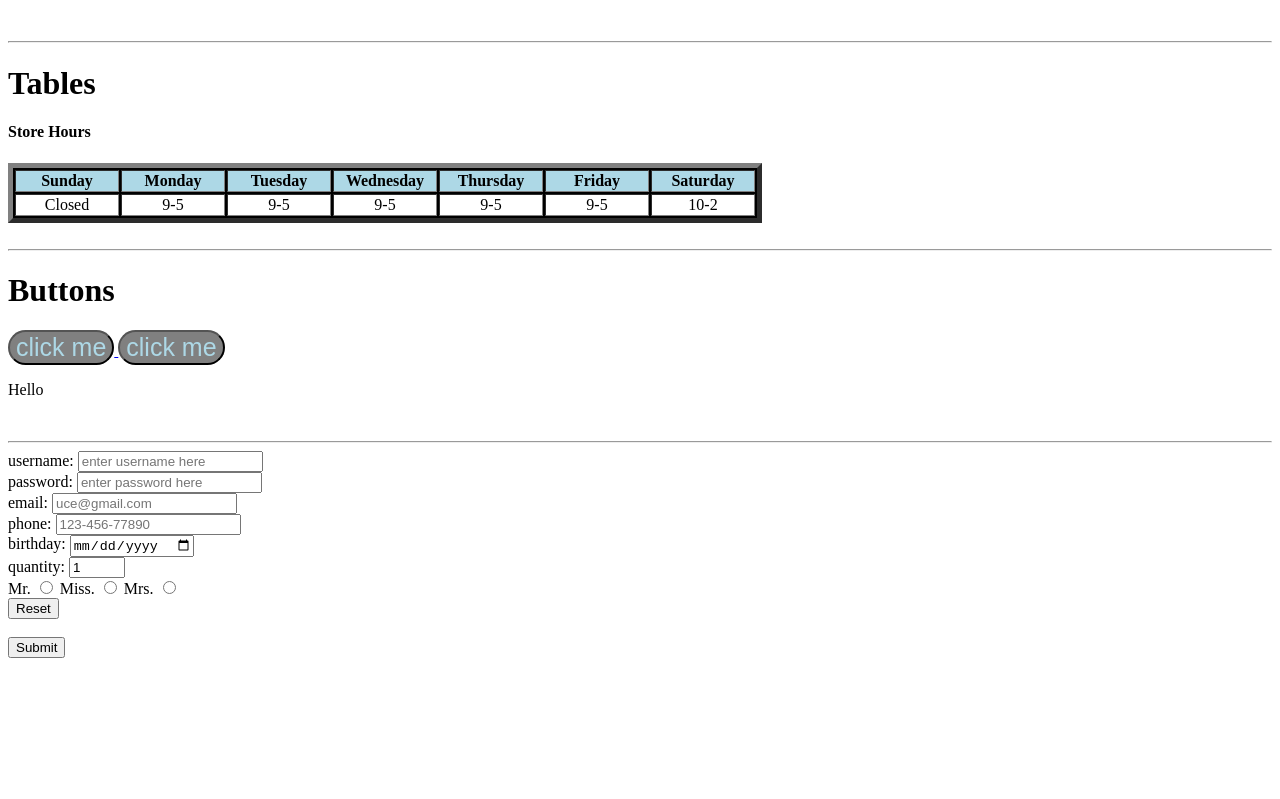
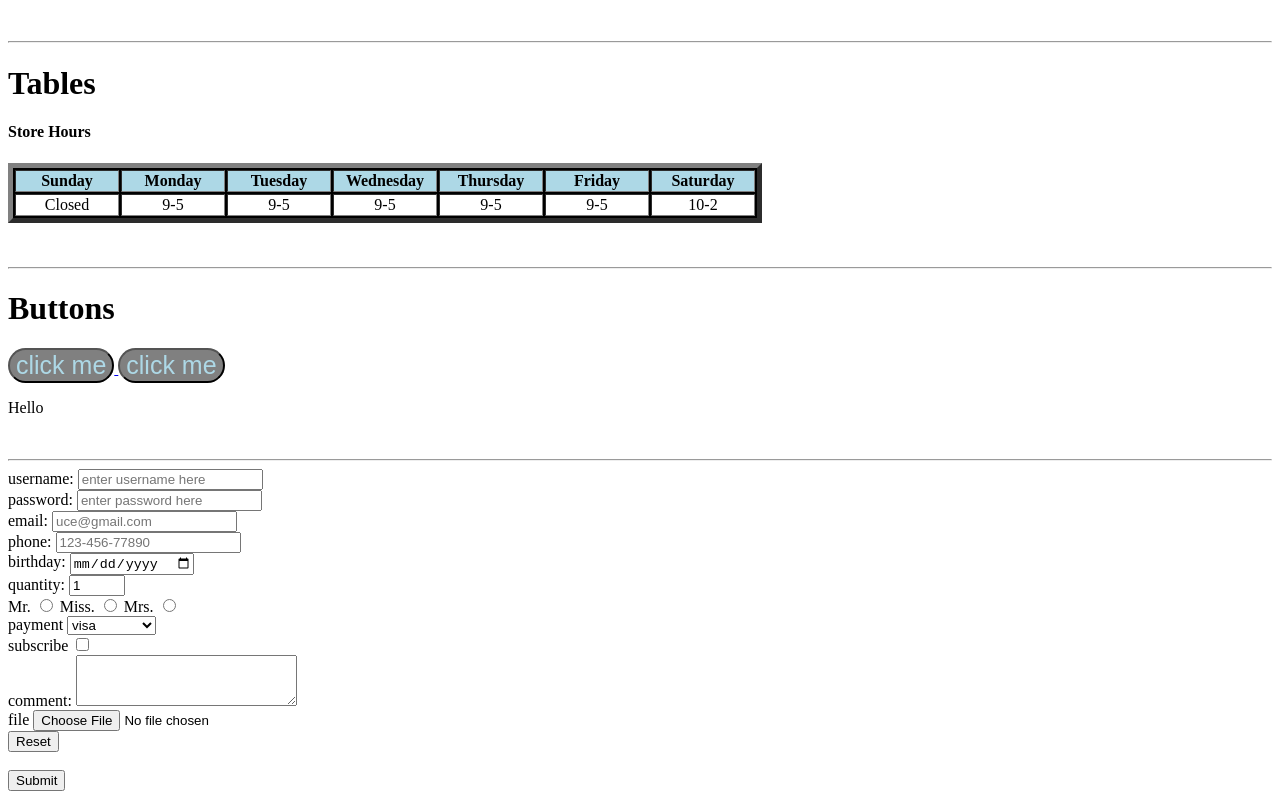
Before and after one commit to uce002/Website-HTML-CSS, a plain HTML site: page index.html in a window 1280 px wide. Shown: the part 3301-4100 px from the top of the page. Before the commit the page ends 3967 px from the top, so only its background shows below. Drawn offline with Linux system fonts and the light colour scheme.

Commit message:
added to the forma a dropdown list with 3 options, a checkbox, text area for comments and a file input to only accept png;s and jpegs

```diff
--- a/index.html
+++ b/index.html
@@ -214,7 +214,7 @@
         </tr>
     </table>
 
-    <br> <hr>
+    <br> <br> <hr>
 
 
     <!-- 11 BUTTONS-->
@@ -241,9 +241,11 @@
 
 
     <!-- 12 FORMS-->
-    <form action="index.php" method="POST"> <!-- action - where to send form to after submitted,
+    <form action="index.php" method="POST" enctype="multipart/form-data"> <!-- action - where to send form to after submitted,
         forms submission done with backend language (php). method specifies whether get or POST,
         POST is for confidential (username password), get for insensitive data-->
+        <!-- enctype is to encrypt and send the form in multiple parts and reassemble at the receivers end.
+         ensures fast form submission when working with large files-->
 
         <label for="username">username:</label> <!-- for is for screenreaders-->
         <input type="text" id="username" placeholder="enter username here" minlength="6" maxlength="15" required> <br><!-- textbox. with the same id, clicking on the label moves cursor to textbox so youy can type immeadiately-->
@@ -272,6 +274,24 @@
         <label for="Mrs.">Mrs.</label>
         <input type="radio" id="Mrs." value="Mrs." name="title"> <br>
 
+        <label for="payment">payment</label>
+        <select id="payment"> <!-- dropdown menu-->
+            <option value="visa">visa</option>
+            <option value="mastercard">mastercard</option>
+            <option value="gift card">gift card</option>
+        </select> <br>
+
+        <!-- checkbox-->
+        <label for="subscribe">subscribe</label>
+        <input type="checkbox" id="subscribe"> <br>
+
+        <!-- text area-->
+        <label for="comment">comment:</label>
+        <textarea id="comment" rows="3" cols = "25"></textarea> <br>
+
+        <label for="file">file</label>
+        <input type="file" id="file" accept="image/png, image/png"> <br> <!-- accepted files separated by comma-->
+
 
         <input type="reset"><br> <br>
         <input type="submit">
```
